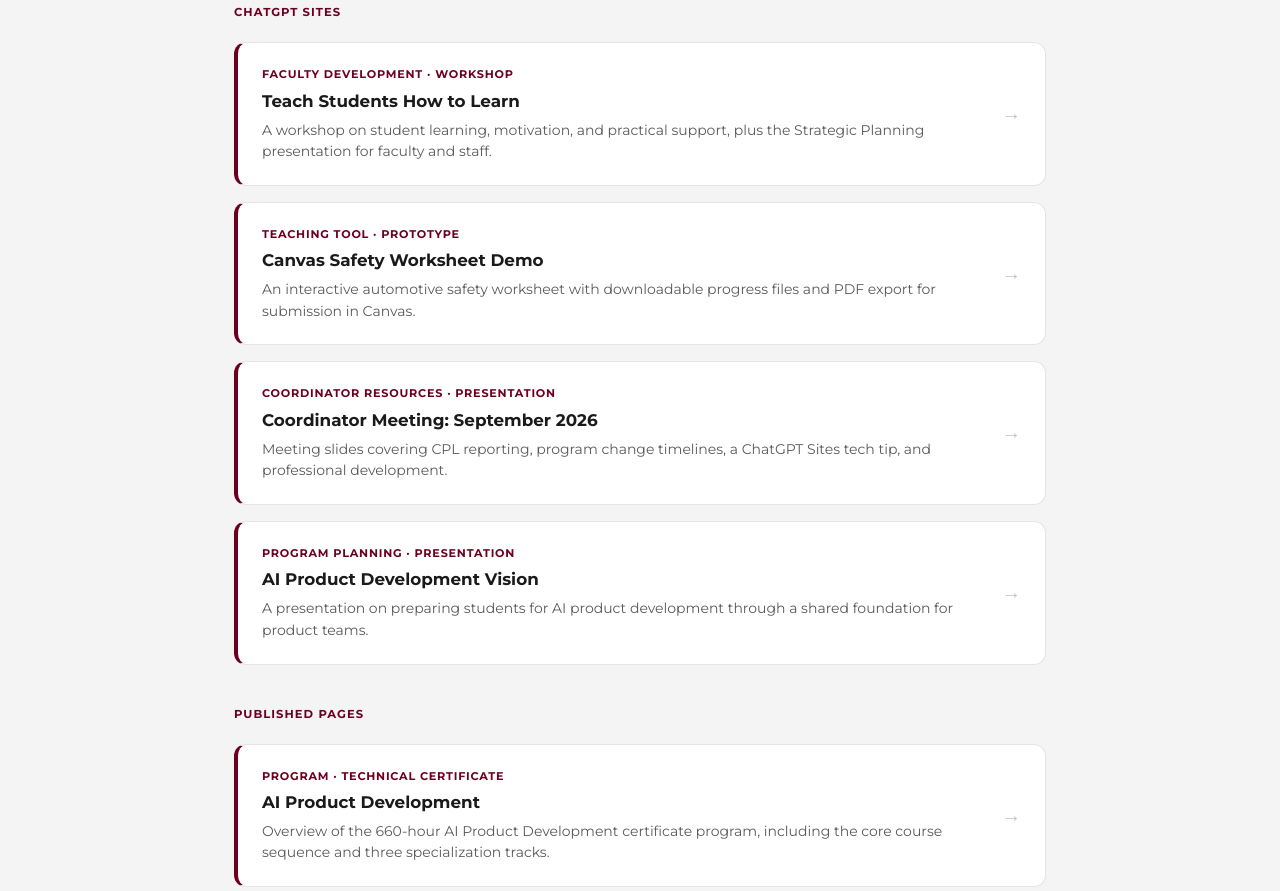
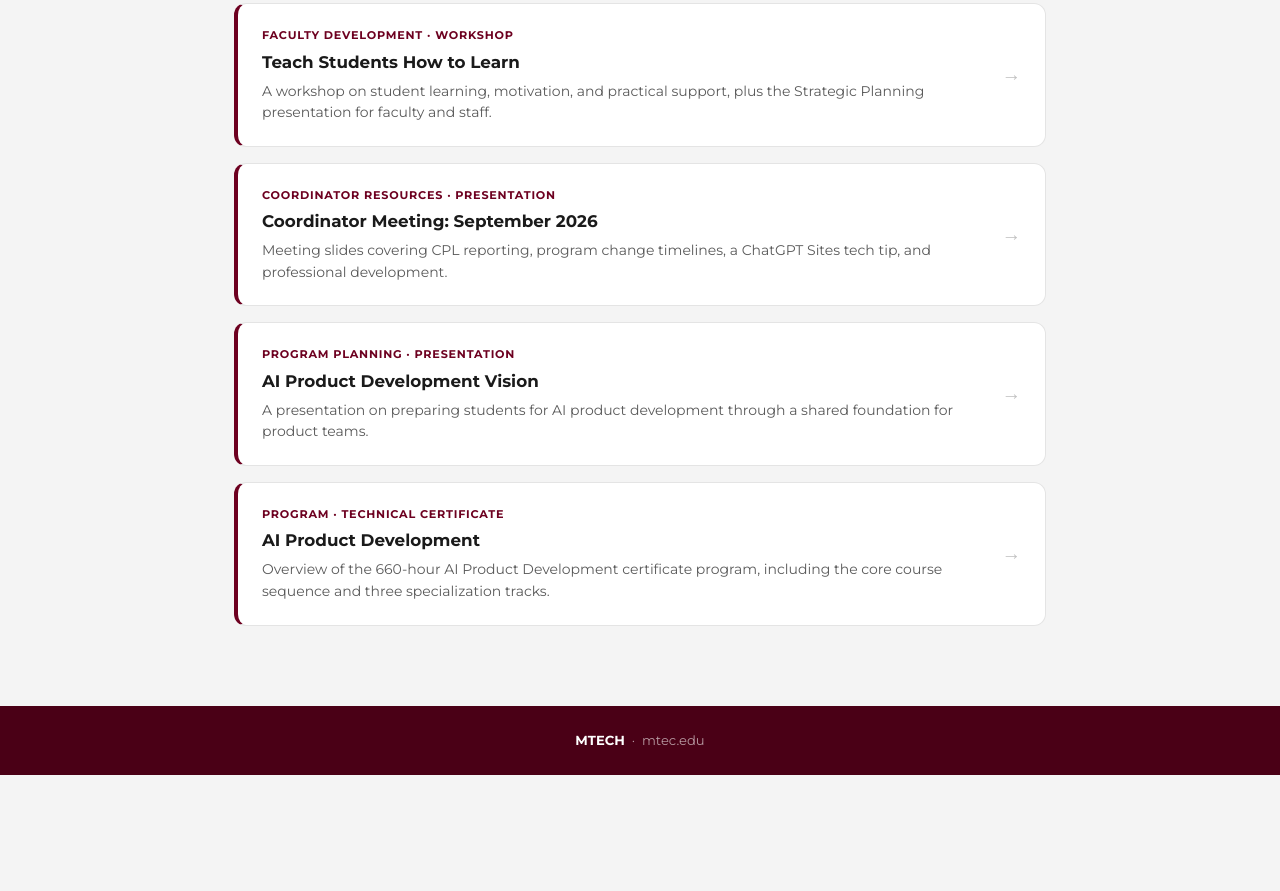
Before and after one commit to alancb/mtech-pages, a plain HTML site: page index.html in a window 1280 px wide. Shown: the part 376-1267 px from the top of the page. After the commit the page ends 1151 px from the top, so only its background shows below. Drawn offline with Linux system fonts and the light colour scheme.

Commit message:
Simplify the resource directory

```diff
--- a/index.html
+++ b/index.html
@@ -84,17 +84,6 @@
       flex: 1;
     }
 
-    .resource-section + .resource-section { margin-top: 40px; }
-
-    .section-label {
-      font-size: 0.72rem;
-      font-weight: 700;
-      letter-spacing: 0.09em;
-      text-transform: uppercase;
-      color: var(--maroon);
-      margin-bottom: 20px;
-    }
-
     /* ── PAGE CARDS ── */
     .pages-list {
       display: flex;
@@ -174,24 +163,13 @@
 </section>
 
 <main class="container">
-  <section class="resource-section" aria-labelledby="chatgpt-sites-heading">
-    <h2 class="section-label" id="chatgpt-sites-heading">ChatGPT Sites</h2>
   <div class="pages-list">
 
     <a class="page-card" href="https://mtech-teach-students-how-to-learn.mountainland-7451.chatgpt.site">
       <div class="page-card-body">
         <div class="page-card-tag">Faculty Development · Workshop</div>
-          <h3 class="page-card-title">Teach Students How to Learn</h3>
+        <h2 class="page-card-title">Teach Students How to Learn</h2>
         <div class="page-card-desc">A workshop on student learning, motivation, and practical support, plus the Strategic Planning presentation for faculty and staff.</div>
-        </div>
-        <div class="page-card-arrow" aria-hidden="true">→</div>
-      </a>
-
-      <a class="page-card" href="https://canvas-safety-worksheet-demo.mountainland-7451.chatgpt.site">
-        <div class="page-card-body">
-          <div class="page-card-tag">Teaching Tool · Prototype</div>
-          <h3 class="page-card-title">Canvas Safety Worksheet Demo</h3>
-          <div class="page-card-desc">An interactive automotive safety worksheet with downloadable progress files and PDF export for submission in Canvas.</div>
       </div>
       <div class="page-card-arrow" aria-hidden="true">→</div>
     </a>
@@ -199,7 +177,7 @@
     <a class="page-card" href="https://mtech-reporting-timelines.mountainland-7451.chatgpt.site">
       <div class="page-card-body">
         <div class="page-card-tag">Coordinator Resources · Presentation</div>
-          <h3 class="page-card-title">Coordinator Meeting: September 2026</h3>
+        <h2 class="page-card-title">Coordinator Meeting: September 2026</h2>
         <div class="page-card-desc">Meeting slides covering CPL reporting, program change timelines, a ChatGPT Sites tech tip, and professional development.</div>
       </div>
       <div class="page-card-arrow" aria-hidden="true">→</div>
@@ -208,30 +186,22 @@
     <a class="page-card" href="https://mtech-ai-product-development.mountainland-7451.chatgpt.site">
       <div class="page-card-body">
         <div class="page-card-tag">Program Planning · Presentation</div>
-          <h3 class="page-card-title">AI Product Development Vision</h3>
+        <h2 class="page-card-title">AI Product Development Vision</h2>
         <div class="page-card-desc">A presentation on preparing students for AI product development through a shared foundation for product teams.</div>
       </div>
       <div class="page-card-arrow" aria-hidden="true">→</div>
     </a>
 
-    </div>
-  </section>
-
-  <section class="resource-section" aria-labelledby="published-pages-heading">
-    <h2 class="section-label" id="published-pages-heading">Published Pages</h2>
-    <div class="pages-list">
-
     <a class="page-card" href="ai-product-development.html">
       <div class="page-card-body">
         <div class="page-card-tag">Program · Technical Certificate</div>
-          <div class="page-card-title">AI Product Development</div>
+        <h2 class="page-card-title">AI Product Development</h2>
         <div class="page-card-desc">Overview of the 660-hour AI Product Development certificate program, including the core course sequence and three specialization tracks.</div>
       </div>
       <div class="page-card-arrow">→</div>
     </a>
 
   </div>
-  </section>
 </main>
 
 <footer class="page-footer">
```
Lines whose indentation alone changed are shown as unchanged.
